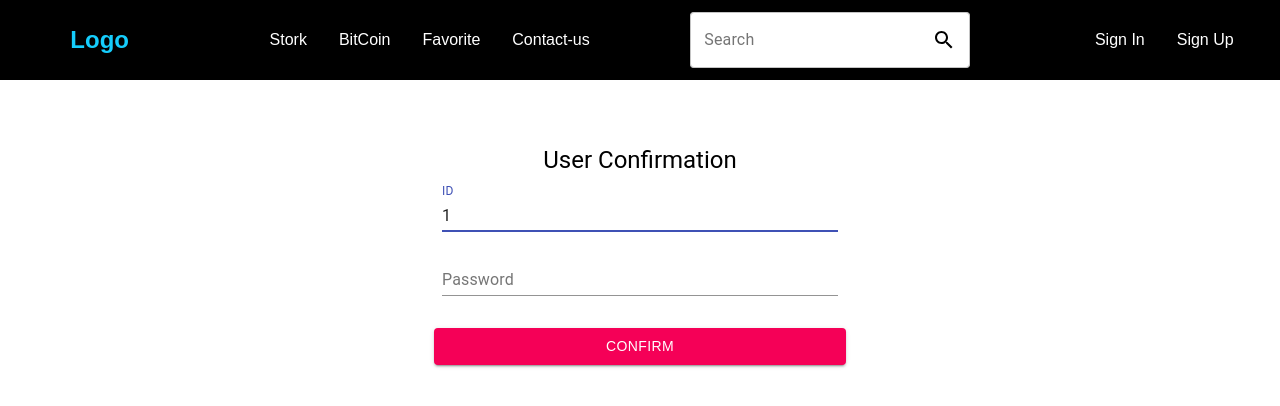
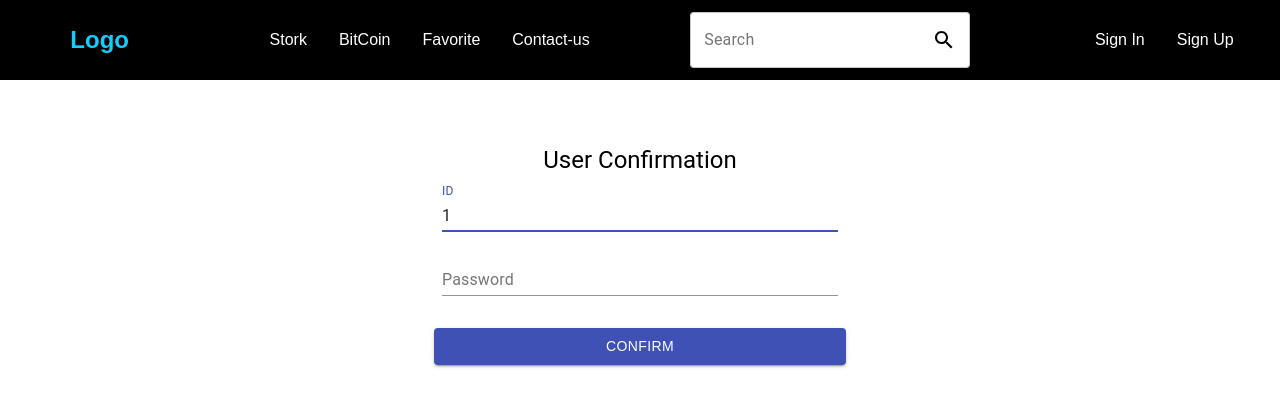
Before and after one commit to salvable/web-Stork, a React (Create React App) app: page /checkInfo/1 in a window 1280 px wide. Shown: the top 406 px of the page. Built offline with nearby package versions, Linux system fonts and the light colour scheme.

Commit message:
delete 버튼이 추가됨에 따른 버튼 color변경

```diff
--- a/src/Stork/Pages/profile/checkInfo.js
+++ b/src/Stork/Pages/profile/checkInfo.js
@@ -88,7 +88,7 @@ const CheckInfo = ({match}) => {
                         <Button
                             fullWidth
                             variant="contained"
-                            color="secondary"
+                            color="primary"
                             className={classes.submit}
                             onClick={async()=>{
                                 await checkUser()
--- a/src/Stork/Pages/profile/modifyInfo.js
+++ b/src/Stork/Pages/profile/modifyInfo.js
@@ -198,7 +198,7 @@ const ModifyInfo = ({match}) => {
                         <Button
                             fullWidth
                             variant="contained"
-                            color="secondary"
+                            color="primary"
                             className={classes.submit}
                             onClick={ async() => {
                                 if(RegularExpression.checkPw(password)){
--- a/src/Stork/Pages/profile/profile.js
+++ b/src/Stork/Pages/profile/profile.js
@@ -127,7 +127,7 @@ const Profile = ({match}) => {
                         <Button
                         fullWidth
                         variant="contained"
-                        color="secondary"
+                        color="primary"
                         className={classes.submit}
                         onClick={(e)=>{
                           history.push(`/checkInfo/${userId}`)
```
